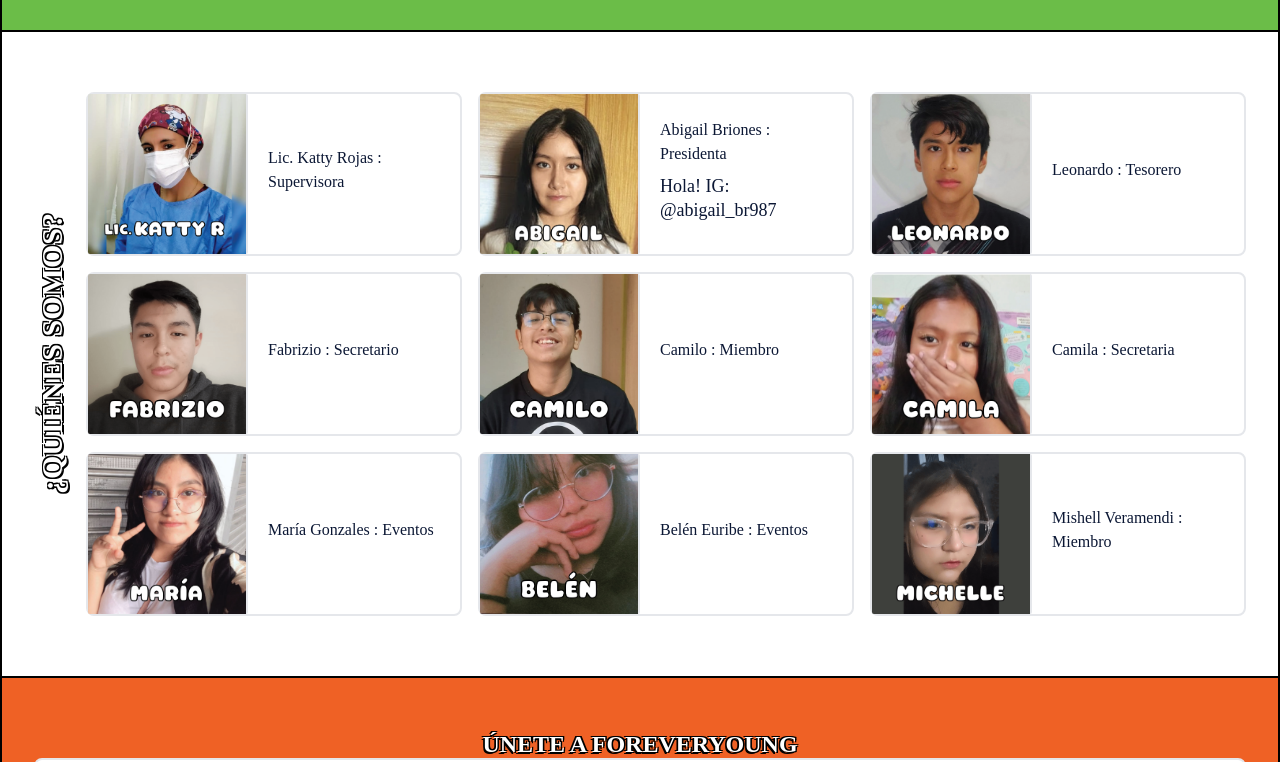
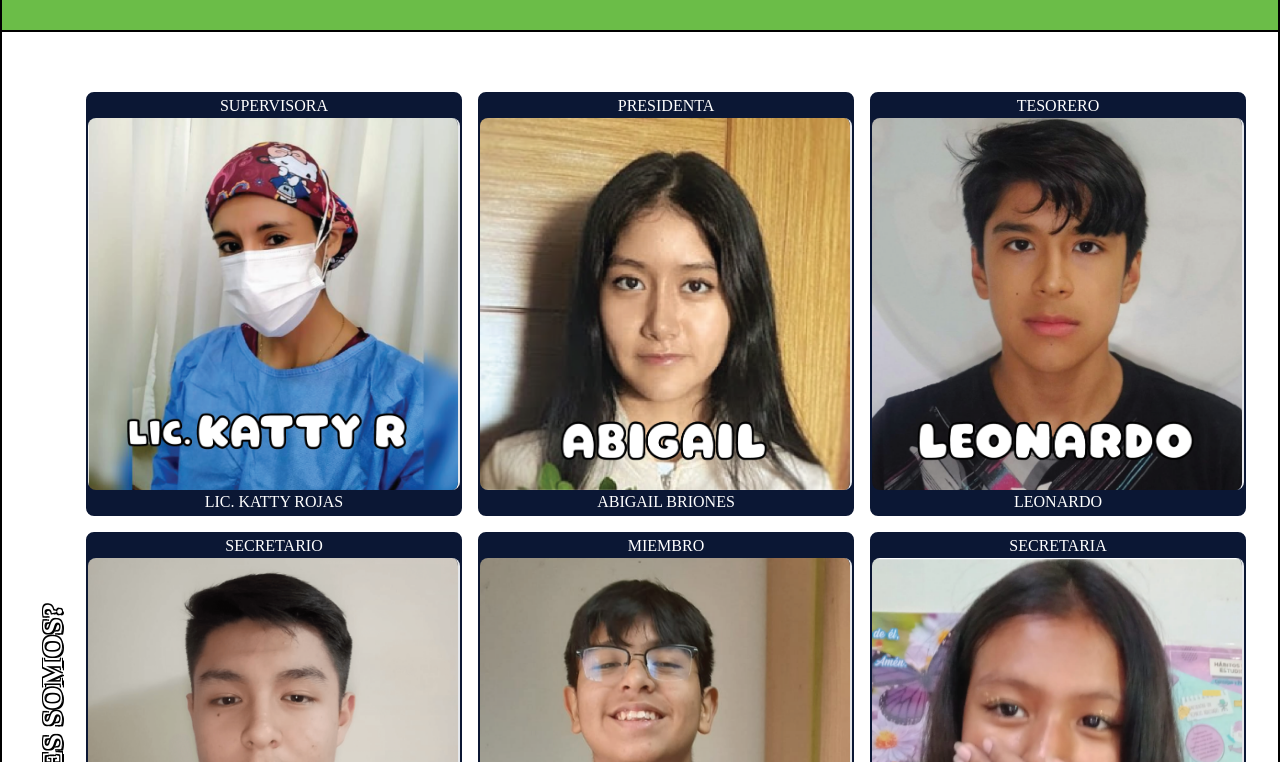
Before and after one commit to abigail-br987/nextjs-foreveryoung, a Next.js app: page / in a window 1280 px wide. Shown: the part 2398-3160 px from the top of the page. Built offline with nearby package versions, Linux system fonts and the light colour scheme; a web font is replaced by a local one.

Commit message:
style, format

```diff
--- a/src/components/minicomponents/ParticipantCard.jsx
+++ b/src/components/minicomponents/ParticipantCard.jsx
@@ -1,20 +1,26 @@
 const PersonCard = ({ name, title, description, imageSrc }) => {
   return (
-    <div className="flex items-center border-2 border-dark_blue rounded-lg bg-white ">
+    <div className="items-center bg-darkBlue border-2 border-darkBlue rounded-lg  ">
+
+      <div className="mx-5 hidden sm:block text-center uppercase text-white">
+        <h2>
+          {title}
+        </h2>
+      </div>
       <div>
         <h2 className="text-center block sm:hidden my-2">{title}</h2>
         <img
           src={imageSrc}
           alt={name}
-          className="h-full aspect-square sm:max-w-40 object-cover border-dark_blue max-sm:border-t-2 sm:border-r-2 rounded-sm"
+          className="h-full aspect-square
+           object-cover border-dark_blue max-sm:border-t-2 sm:border-r-2 rounded-lg"
         />
       </div>
 
-      <div className="mx-5 hidden sm:block">
-        <h2>
-          {name} : {title}
+      <div className="mx-5 hidden sm:block text-center uppercase text-white">
+      <h2>
+          {name}
         </h2>
-        <p>{description}</p>
       </div>
     </div>
   );
```
